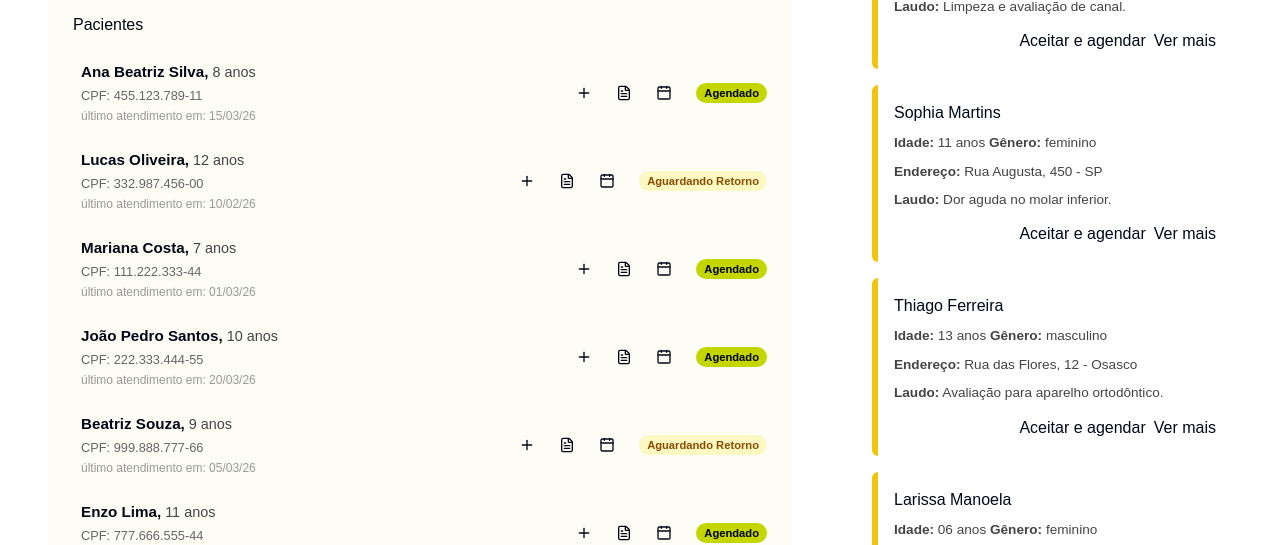
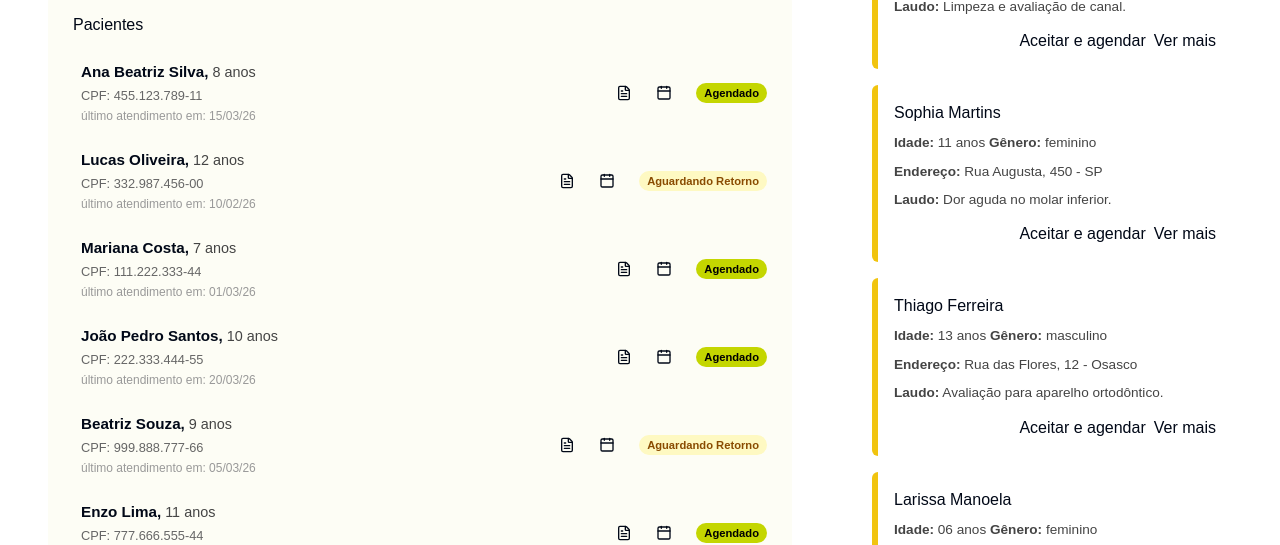
Before and after one commit to Moonnax/Dentalk, a React (Vite) app: page /meus-pacientes in a window 1280 px wide. Shown: the part 280-825 px from the top of the page. Built offline with nearby package versions, Linux system fonts and the light colour scheme.

Commit message:
atualizando rotas da página meus pacientes

```diff
--- a/src/components/PacienteItem/PacienteItem.tsx
+++ b/src/components/PacienteItem/PacienteItem.tsx
@@ -1,4 +1,5 @@
-import { Plus, FileText, Calendar } from "lucide-react";
+import { FileText, Calendar } from "lucide-react";
+import { useNavigate } from "react-router-dom";
 
 interface PacienteProps {
   nome: string;
@@ -8,6 +9,25 @@ interface PacienteProps {
 }
 
 function PacienteItem({ nome, idade, cpf, data }: PacienteProps) {
+  const navigate = useNavigate();
+
+  const handleAgendar = () => {
+    navigate("/agenda");
+  };
+
+  const botoes = [
+    {
+      icon: <FileText size={16} />,
+      titulo: "Prontuário",
+      onClick: () => navigate("/prontuarios"),
+    },
+    {
+      icon: <Calendar size={16} />,
+      titulo: "Agendar",
+      onClick: handleAgendar,
+    },
+  ];
+
   return (
     <div className="flex items-center justify-between py-3 px-2 border-b border-[#e8e8e8] hover:bg-[#fdfdf5] transition-colors">
       <div className="flex flex-col gap-[2px]">
@@ -20,12 +40,14 @@ function PacienteItem({ nome, idade, cpf, data }: PacienteProps) {
       </div>
 
       <div className="flex items-center gap-2 shrink-0 ml-3">
-        {[<Plus size={16} />, <FileText size={16} />, <Calendar size={16} />].map((icon, i) => (
+        {botoes.map((b) => (
           <button
-            key={i}
+            key={b.titulo}
+            title={b.titulo}
+            onClick={b.onClick}
             className="h-8 w-8 rounded-full bg-[#f2f2f2] flex items-center justify-center text-[#010817] hover:bg-[#f1c40f] transition-colors"
           >
-            {icon}
+            {b.icon}
           </button>
         ))}
       </div>
--- a/src/pages/Voluntario/Vmeuspacientes.tsx
+++ b/src/pages/Voluntario/Vmeuspacientes.tsx
@@ -219,9 +219,11 @@ export default function VMeusPacientes() {
                     Aceitar e agendar
                   </button>
                   </Link>
-                  <button className="bg-[#f2f2f2] border-none px-4 py-2 rounded-lg cursor-pointer text-[0.85rem] hover:bg-[#e0e0e0] transition-colors">
-                    Ver mais
-                  </button>
+                  <Link to="/prontuarios">
+                    <button className="bg-[#f2f2f2] border-none px-4 py-2 rounded-lg cursor-pointer text-[0.85rem] hover:bg-[#e0e0e0] transition-colors">
+                      Ver mais
+                    </button>
+                  </Link>
                 </div>
               </div>
             </div>
```
